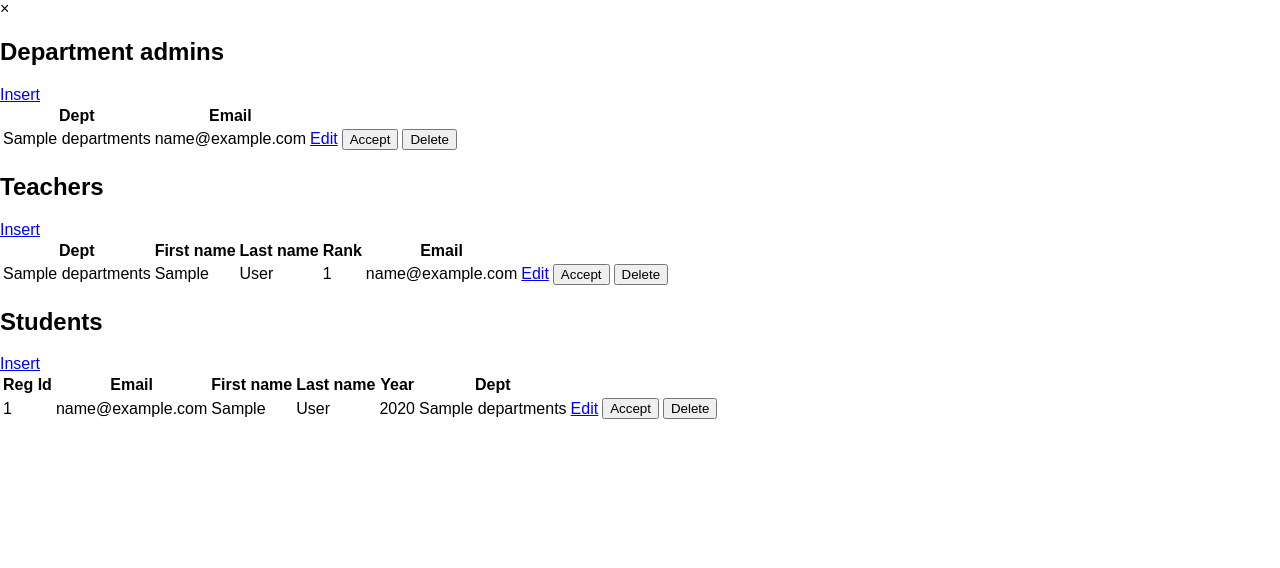
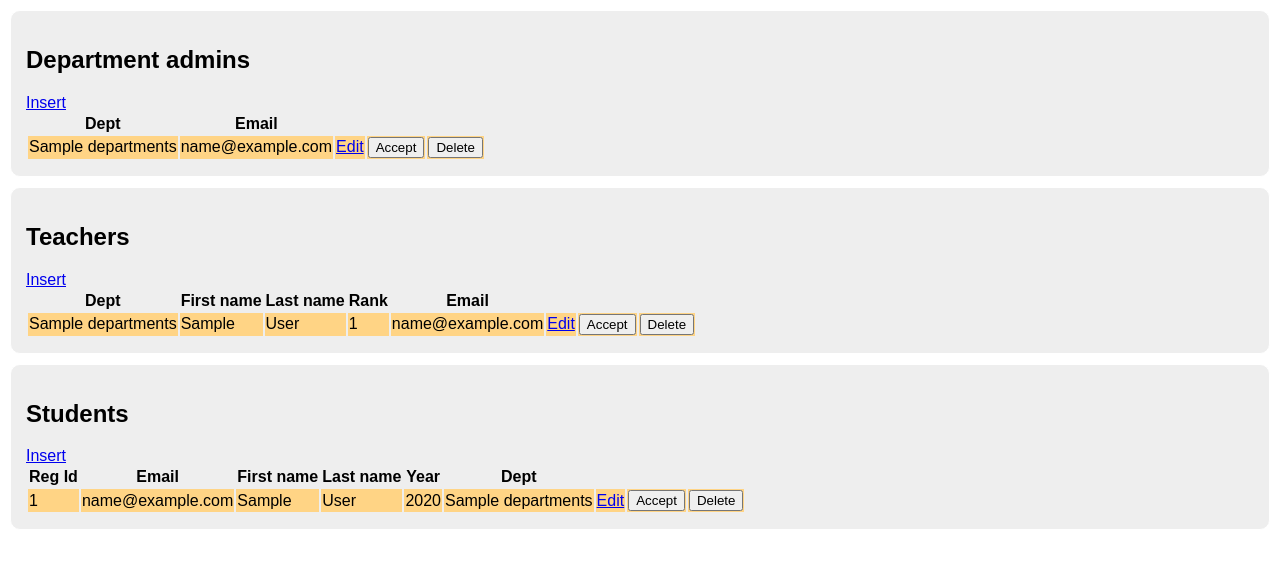
Before and after one commit to dim-tsoukalas/school-api, a Django app: template src/users/templates/users.html in a window 1280 px wide. Shown: the part 63-631 px from the top of the page. Run offline with Django 3.2, Linux system fonts and the light colour scheme; the template is opened without the code that fills it: most values are stand-ins (such as "Sample title", 1, 10 or a date in 2020); some libraries are stand-ins or nearby versions.

Commit message:
Added styles for modal windows. Other minor changes.

```diff
--- a/src/mainpage/static/base.css
+++ b/src/mainpage/static/base.css
@@ -169,17 +169,59 @@ header {
 
 
 /*
- * Content
+ * Containers & Content
  */
 
 .content {
     background-color: ;
 }
 
+.basic-box-container {
+    box-sizing: border-box;
+    border: 1px solid #fff;
+    border-radius: 10px;
+    background-color: #eee;
+    padding: 15px;
+    margin: 10px;
+}
 
-/*
- * Sign up
- */
+
+/* modal */
+
+#modal {
+    display: none;
+    position: fixed;
+    z-index: 1;
+    left: 0;
+    top: 0;
+    width: 100%;
+    height: 100%;
+    overflow: auto;
+    background-color: rgba(0,0,0,0.4);
+}
+
+#modal-container {
+    background-color: #fefefe;
+    margin: 15% auto; /* 15% from the top and centered */
+    padding: 20px;
+    border: 1px solid #888;
+    width: 80%; /* Could be more or less, depending on screen size */
+}
+
+#modal-close {
+    float: right;
+    padding: 0 5px;
+    font-weight: bold;
+    font-size: 1.7em;
+    cursor: default;
+}
+
+#modal-close:hover {
+    background-color: red;
+}
+
+
+/* Sign up */
 
 .signup-container {
     display: flex;
@@ -203,7 +245,6 @@ header {
 .form_container p {
     text-align: center;
 }
-
 
 .form_container label {
     padding: 0 0 3px 0;
@@ -241,3 +282,27 @@ header {
     background-color: #000;
     border-color: #000;
 }
+
+/* staff: users */
+
+.user-insert-form {
+    margin-bottom: 15px;
+}
+
+.user-insert-form input {
+    border: none;
+}
+
+/*
+ * Tables
+ */
+
+/* staff: users */
+
+.tr-user-not-accepted {
+    background-color: #ffd485;
+}
+
+.tr-user-not-active {
+    color: #b0b0b0;
+}
```
